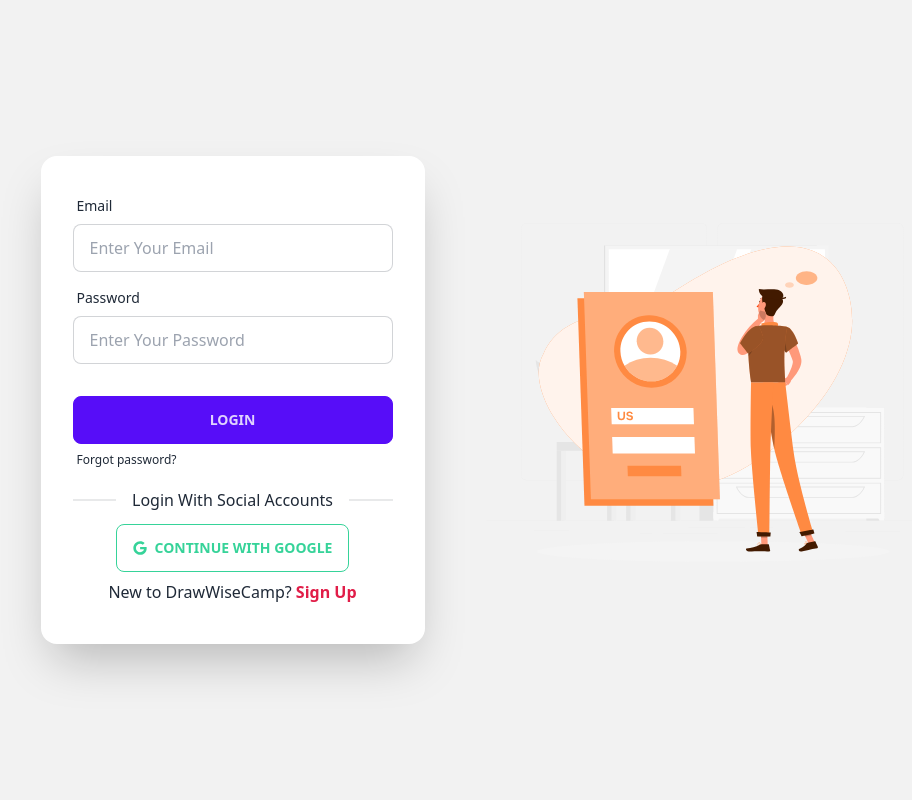
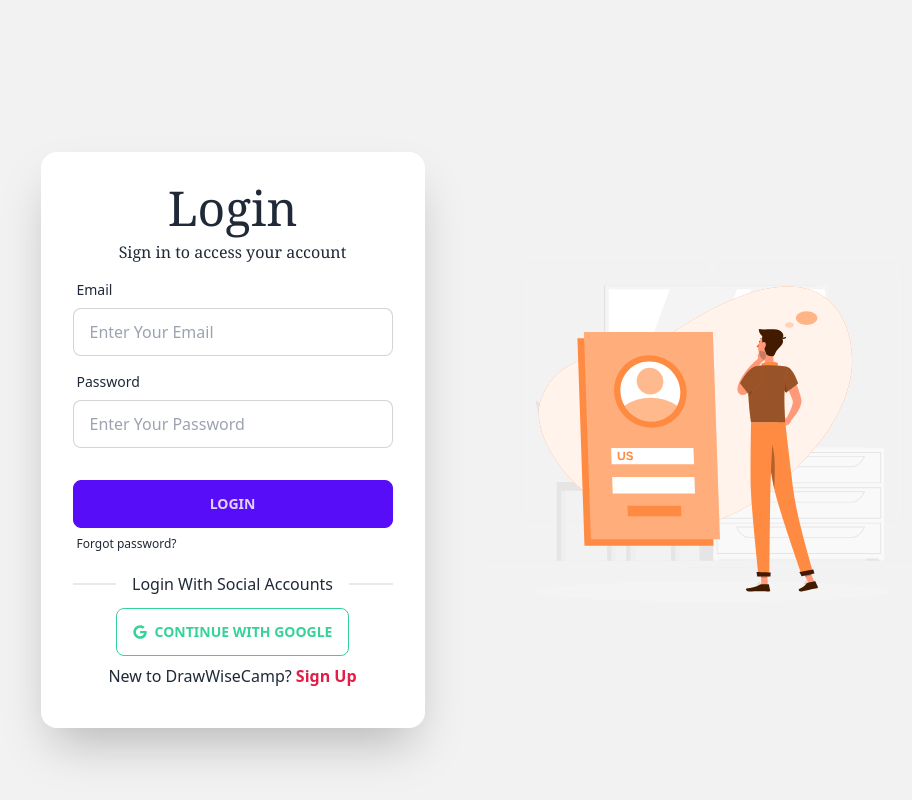
Before and after one commit to nazirmithu/drawWise-camp-client, a React (Vite) app: page /login in a window 1280 px wide. Shown: the whole page, without its empty margins (127-1039 px from the left). Built offline with nearby package versions, Linux system fonts and the light colour scheme; no server answers.

Commit message:
post method implement for collect user data

```diff
--- a/src/Routes/PrivateRoute.jsx
+++ b/src/Routes/PrivateRoute.jsx
@@ -7,12 +7,7 @@ const PrivateRoute = ({ children }) => {
     const location = useLocation();
 
     if (loading) {
-        return <div>
-            <span className="loading loading-bars loading-xs"></span>
-            <span className="loading loading-bars loading-sm"></span>
-            <span className="loading loading-bars loading-md"></span>
-            <span className="loading loading-bars loading-lg"></span>
-        </div>
+        return <progress className="progress w-56"></progress>
     }
     if (user) {
         return children;
--- a/src/pages/Login/Login.jsx
+++ b/src/pages/Login/Login.jsx
@@ -36,16 +36,18 @@ const Login = () => {
 
 
     return (
-        <div>
+
         <div className="hero min-h-screen bg-base-200">
             <div className="hero-content flex-col lg:flex-row-reverse">
-                    <div className="text-center lg:text-left">
+                <div className="text-center mt-20 lg:text-left">
                     <div>
                         <Lottie animationData={loginAnimation} />
                     </div>
                 </div>
-                    <div className="card flex-shrink-0 w-full max-w-sm shadow-2xl bg-base-100">
+                <div className="card flex-shrink-0 w-full max-w-sm shadow-2xl mt-20 bg-base-100">
                     <form onSubmit={handleSubmit(onSubmit)} className="card-body">
+                    <p className='text-5xl text-center font-serif'>Login</p>
+                        <p className='font-serif text-center'>Sign in to access your account</p>
                         <div className="form-control">
                             <label className="label">
                                 <span className="label-text">Email</span>
@@ -73,7 +75,6 @@ const Login = () => {
                 </div>
             </div>
         </div>
-        </div>
     );
 };
 
--- a/src/pages/SignUp/SignUp.jsx
+++ b/src/pages/SignUp/SignUp.jsx
@@ -17,9 +17,20 @@ const SignUp = () => {
             .then(result => {
                 const loggedUser = result.user;
                 console.log(loggedUser)
+
                 profileUpdate(data.name, data.photoURL)
                     .then(() => {
-                        console.log('user profile updated');
+                        const saveUser = { name: data.name, email: data.email, image: data.photoURL }
+                        fetch('http://localhost:5000/users', {
+                            method: 'POST',
+                            headers: {
+                                'content-type': 'application/json'
+                            },
+                            body: JSON.stringify(saveUser)
+                        })
+                            .then(res => res.json())
+                            .then(data => {
+                                if (data.insertedId) {
                                     reset();
                                     Swal.fire({
                                         position: 'top-end',
@@ -29,6 +40,8 @@ const SignUp = () => {
                                         timer: 1500
                                     });
                                     navigate('/');
+                                }
+                            })
                     })
                     .catch(error => console.log(error))
             })
```
Lines whose indentation alone changed are shown as unchanged.
